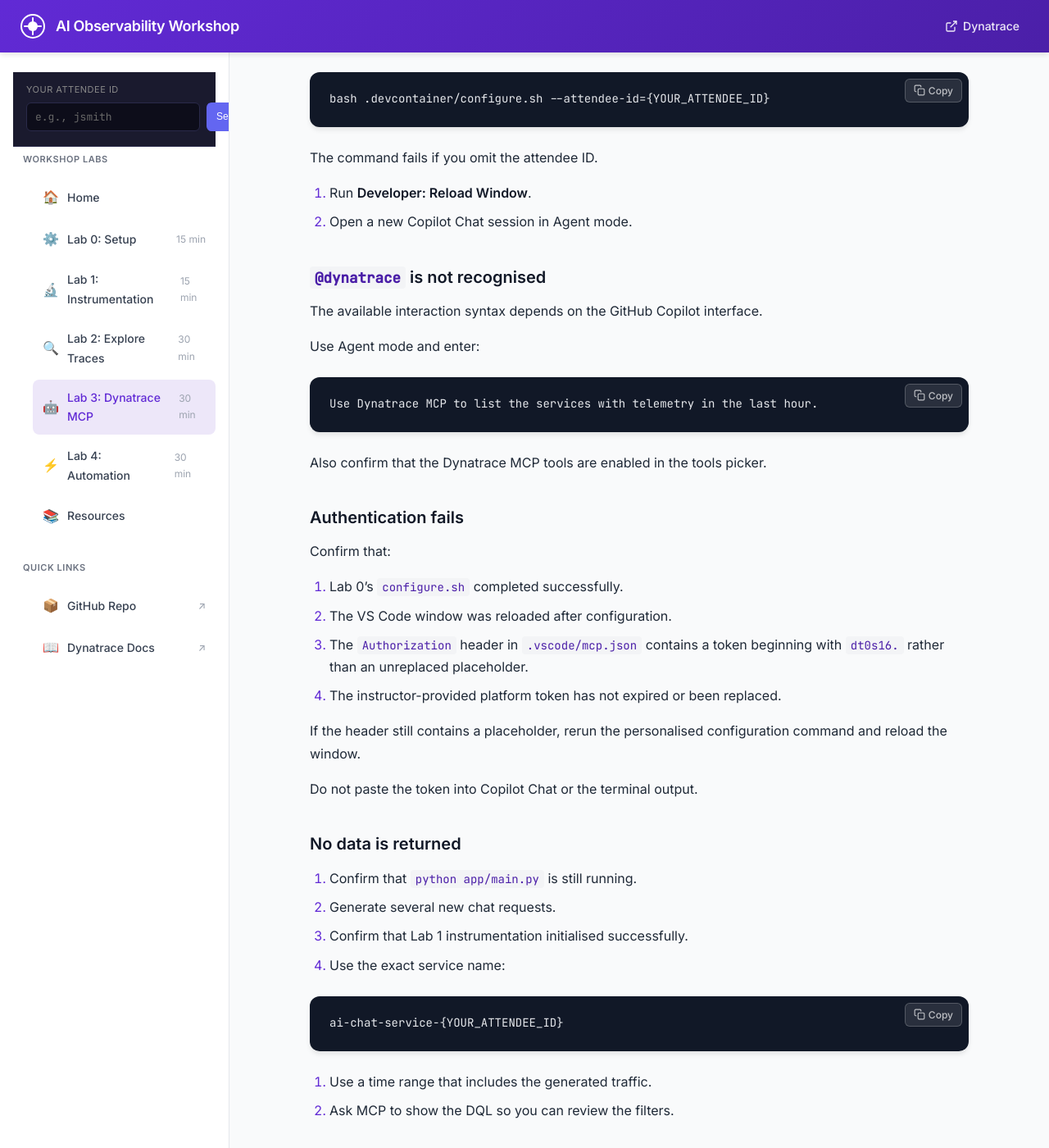
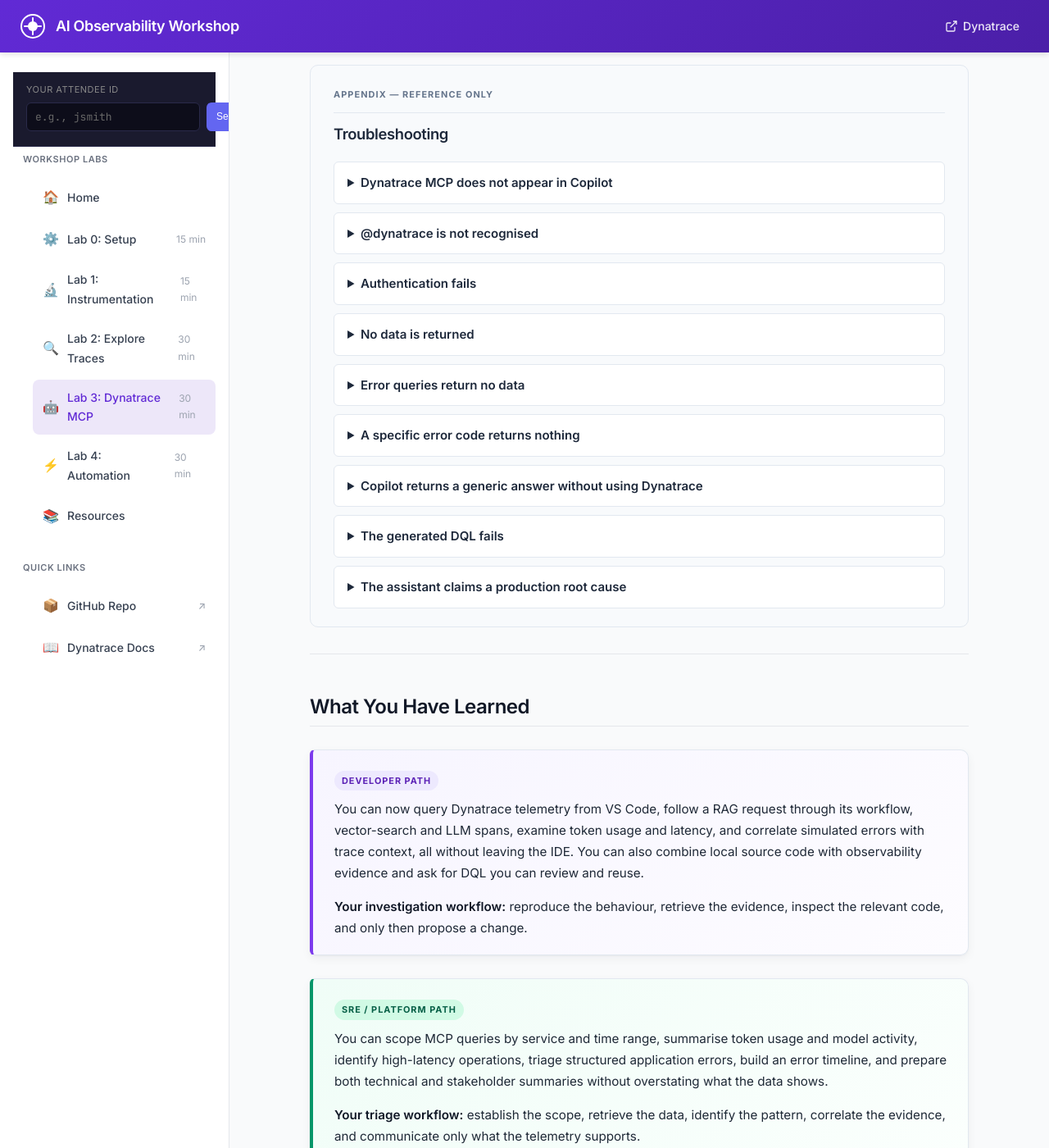
Before and after one commit to marc-mas-ferrer/ai-mcp-ilt, a Jekyll site: the page built from docs/lab3-dynatrace-mcp.md, in a window 1280 px wide and 1400 px high, scrolled down 16247 px. Shown: the whole window at 82% size. Built offline with Jekyll 4.4.1, drawn with Linux system fonts in a browser that asks for light colours; some of the changed text lies outside the part shown.

Commit message:
"Improved docs readability"

````diff
--- a/docs/lab2-explore-traces.md
+++ b/docs/lab2-explore-traces.md
@@ -22,6 +22,8 @@
 - Identify opportunities to improve prompt efficiency
 - Analyse token usage over time with DQL
 
+<div class="why-dynatrace" markdown="1">
+
 ## Why Dynatrace for AI Observability?
 
 | Capability | Basic tracing | Dynatrace |
@@ -32,6 +34,10 @@
 | Investigate failures | Manual investigation | End-to-end trace and log analysis |
 | Detect anomalies | Static thresholds | AI-powered baselines |
 | Take action | External tooling | Built-in Workflows |
+
+</div>
+
+---
 
 ## Step 1: Access Dynatrace
 
@@ -46,6 +52,8 @@
 ### 1.2 Sign in
 
 Use the credentials provided by your instructor.
+
+---
 
 ## Step 2: Find Your AI Service
 
@@ -63,9 +71,11 @@
 2. Select `ai-chat-service-{YOUR_ATTENDEE_ID}`.
 3. Select **Update**.
 
-![Explorer](/assets/images/explorer.png)
+![Explorer](assets/images/service_health.png)
 
 The explorer view provides an overview of traffic, latency, errors, token usage, and other available AI observability data.
+
+---
 
 ## Step 3: Explore Prompt and Trace Data
 
@@ -80,9 +90,10 @@
 
 ### 3.2 Open distributed traces
 
-Select **View prompt details** --> **View trace** in the upper-right corner.
+Select **View prompt details --> View trace** in the upper-right corner.
 
 ![View prompt details](assets/images/view-prompt.png)
+
 ![View traces](assets/images/view-trace.png)
 
 The Distributed Tracing app opens and displays spans associated with the selected service.
@@ -95,11 +106,15 @@
 
 ![Trace detail](assets/images/trace_dive.png)
 
+---
+
 ## Your Mission
 
-The next exercises examine the application from two perspectives.
+The next exercises examine the application from two perspectives. Both paths use the same telemetry, but they ask different questions of it.
 
-### Developer: Why is the RAG application producing an unexpected answer?
+<div class="persona-box developer" markdown="1">
+
+### Why is the RAG application producing an unexpected answer?
 
 You need to determine:
 
@@ -112,7 +127,11 @@
 
 **Focus on:** Steps 4, 5, and 6.
 
-### SRE or Platform Engineer: How is this AI service consuming resources?
+</div>
+
+<div class="persona-box sre" markdown="1">
+
+### How is this AI service consuming resources?
 
 You need to understand:
 
@@ -124,7 +143,12 @@
 
 **Focus on:** Steps 7, 8, and 9.
 
+</div>
+
+---
+
 ## Step 4: Analyse an AI Trace
+{: .step-dev }
 
 ### 4.1 Understand the trace structure
 
@@ -193,7 +217,10 @@
 
 > Prompt and completion capture can expose application or user data. Production environments should apply suitable access controls and data-handling policies.
 
+---
+
 ## Step 5: Understand Local Retrieval
+{: .step-dev }
 
 The application converts each question into a vector inside the Codespace, using a deterministic hashing function rather than a trained embedding model. Nothing is sent to LiteLLM or Amazon Bedrock for this step.
 
@@ -210,7 +237,10 @@
 
 > In a production RAG system this step would normally call a trained embedding model, and that call would appear as its own span with its own token usage and latency. The workshop uses a local function so that every attendee gets identical, repeatable retrieval without an extra dependency.
 
+---
+
 ## Step 6: Analyse Vector Search
+{: .step-dev }
 
 ### 6.1 Find the vector-store span
 
@@ -236,7 +266,10 @@
 - Do the returned sources appear relevant to the original question?
 - Would changing the number of retrieved chunks improve the response or only increase the prompt size?
 
+---
+
 ## Step 7: Analyse Token Utilisation
+{: .step-sre }
 
 Amazon Nova Micro supports the following limits in this workshop configuration:
 
@@ -299,7 +332,10 @@
 
 > **Tip:** Low utilisation is expected in this workshop. The objective is to learn how lookup data can make capacity analysis dynamic instead of hardcoding model limits into every query.
 
+---
+
 ## Step 8: Use Notebooks for AI Analysis
+{: .step-sre }
 
 ### 8.1 Model usage distribution
 
@@ -328,7 +364,10 @@
 
 > Not every span represents an LLM request. The result can include HTTP, workflow, task, vector-store, and LLM spans.
 
+---
+
 ## Step 9: Analyse Token Economics
+{: .step-sre }
 
 ### 9.1 Inspect the pricing lookup table
 
@@ -440,9 +479,14 @@
 | Tokens increase faster than requests | Average request size is increasing | Compare prompts and retrieval results |
 | Slow requests with normal token usage | Delay may be outside model generation | Examine workflow and vector-search spans |
 
+---
+
+<div class="lab-checkpoint" markdown="1">
+
 ## Checkpoint
 
-Before proceeding to Lab 3, verify that you can:
+Work through these before moving on. If every item is true, you are ready for Lab 3.
+{: .checkpoint-intro }
 
 - Open a trace for the `/chat` endpoint and identify the workflow, task, vector-store and LLM spans
 - Find both LLM calls in a RAG request and inspect their prompts, completions and token attributes
@@ -450,9 +494,19 @@
 - Load both lookup tables and calculate token utilisation and estimated cost
 - Analyse token usage over time
 
+<div class="checkpoint-actions" markdown="1">
+[Something isn't working](#troubleshooting){: .ws-btn-secondary }
+[Continue to Lab 3](lab3-dynatrace-mcp){: .ws-btn-primary }
+</div>
+
+</div>
+
+<div class="appendix" markdown="1">
+
 ## Troubleshooting
 
-### No traces found
+<details markdown="1">
+<summary>No traces found</summary>
 
 1. Confirm that the service name contains the correct `ATTENDEE_ID`.
 2. Send several new requests through the chat interface.
@@ -461,14 +515,20 @@
 5. Confirm that `DT_API_TOKEN` has the required trace-ingest permission.
 6. Expand the selected time range in Dynatrace.
 
-### LLM attributes are missing
+</details>
+
+<details markdown="1">
+<summary>LLM attributes are missing</summary>
 
 1. Confirm that the Traceloop SDK is installed.
 2. Confirm that `Traceloop.init()` runs when the application starts.
 3. Look at the LLM child span rather than only the parent HTTP or workflow span.
 4. Check all available span attributes, because names can vary between instrumentation versions.
 
-### The lookup query returns no rows
+</details>
+
+<details markdown="1">
+<summary>The lookup query returns no rows</summary>
 
 A lookup that finds no match does not produce an error. The `filter isNotNull(...)` line removes the unmatched rows, so the result is simply empty.
 
@@ -489,11 +549,17 @@
 
 Confirm that the value in `gen_ai.response.model` exists in the lookup table's `model` field, and that your account can read Grail lookup files.
 
-### Token values are null
+</details>
+
+<details markdown="1">
+<summary>Token values are null</summary>
 
 Make sure you selected LLM spans. Workflow, task, HTTP and ChromaDB spans do not necessarily contain `gen_ai.usage.*` attributes.
 
-### The service does not appear
+</details>
+
+<details markdown="1">
+<summary>The service does not appear</summary>
 
 1. Send more chat requests.
 2. Refresh the AI Observability app.
@@ -501,11 +567,31 @@
 4. Search for the complete service name.
 5. Use Distributed Tracing directly if the service is not yet visible in the AI Observability app.
 
+</details>
+
+</div>
+
+---
+
 ## What You Have Learned
 
-**As a developer**, you can follow a RAG request through its complete trace, distinguish workflow, task, vector-store and LLM spans, and inspect prompts, completions, token usage and latency at each stage. When a RAG response is poor, inspect the retrieved documents, the generated context, the final prompt and the completion before changing the model.
+<div class="persona-box developer" markdown="1">
 
-**As an SRE or platform engineer**, you can analyse model usage with DQL, compare token consumption against model limits, estimate cost from aggregated token data, and track usage over time. Model limits and pricing belong in centrally maintained lookup data, not hardcoded separately into every query.
+You can follow a RAG request through its complete trace, distinguish workflow, task, vector-store and LLM spans, and inspect prompts, completions, token usage and latency at each stage.
+
+**When a RAG response is poor:** inspect the retrieved documents, the generated context, the final prompt and the completion before changing the model.
+
+</div>
+
+<div class="persona-box sre" markdown="1">
+
+You can analyse model usage with DQL, compare token consumption against model limits, estimate cost from aggregated token data, and track usage over time.
+
+**Take back to your team:** model limits and pricing belong in centrally maintained lookup data, not hardcoded separately into every query.
+
+</div>
+
+---
 
 ## Great Progress
 
@@ -513,4 +599,7 @@
 
 In the next lab, you will use Dynatrace MCP to investigate observability data directly from your development environment.
 
-[← Lab 1: Instrumentation](lab1-instrumentation) | [Lab 3: Dynatrace MCP →](lab3-dynatrace-mcp)
+<div class="lab-nav">
+  <a href="lab1-instrumentation">← Lab 1: Instrumentation</a>
+  <a href="lab3-dynatrace-mcp">Lab 3: Dynatrace MCP →</a>
+</div>
--- a/docs/lab3-dynatrace-mcp.md
+++ b/docs/lab3-dynatrace-mcp.md
@@ -122,7 +122,7 @@
 
 <div class="persona-box developer" markdown="1">
 
-### Developer: Investigate a RAG request from the IDE
+### Investigate a RAG request from the IDE
 
 Your goal is to understand:
 
@@ -137,7 +137,7 @@
 
 <div class="persona-box sre" markdown="1">
 
-### SRE or Platform Engineer: Triage service behaviour
+### Triage service behaviour
 
 Your goal is to determine:
 
@@ -153,9 +153,8 @@
 
 ---
 
-<div class="persona-box developer" markdown="1">
-
 ## Step 2: Investigate the RAG Pipeline
+{: .step-dev }
 
 ### 2.1 Find recent requests
 
@@ -244,6 +243,7 @@
 ---
 
 ## Step 3: Investigate Simulated Errors
+{: .step-dev }
 
 ### 3.1 Generate errors
 
@@ -339,13 +339,10 @@
 
 > Always review generated code before applying it. Telemetry can identify behaviour, but a suggested code change still requires engineering judgement.
 
-</div>
-
 ---
 
-<div class="persona-box sre" markdown="1">
-
 ## Step 4: Assess Service Usage
+{: .step-sre }
 
 ### 4.1 Summarise recent activity
 
@@ -402,6 +399,7 @@
 ---
 
 ## Step 5: Perform Error Triage
+{: .step-sre }
 
 ### 5.1 Generate the incident data
 
@@ -488,8 +486,6 @@
 Do not invent customer impact, business impact, or a root cause.
 ```
 
-</div>
-
 ---
 
 ## Bonus: Use Dynatrace Intelligence in a Notebook
@@ -567,9 +563,12 @@
 
 ---
 
+<div class="lab-checkpoint" markdown="1">
+
 ## Checkpoint
 
-Before proceeding to Lab 4, verify that you can:
+Work through these before moving on. If every item is true, you are ready for Lab 4.
+{: .checkpoint-intro }
 
 - Find `Dynatrace-MCP` in the Copilot tool list and run a request from Agent mode
 - Retrieve telemetry for `ai-chat-service-{YOUR_ATTENDEE_ID}`, then review the generated DQL
@@ -578,11 +577,19 @@
 - Investigate one simulated error using logs and trace context
 - Produce an evidence-based summary that distinguishes observation from conclusion
 
----
+<div class="checkpoint-actions" markdown="1">
+[Something isn't working](#troubleshooting){: .ws-btn-secondary }
+[Continue to Lab 4](lab4-automation){: .ws-btn-primary }
+</div>
+
+</div>
+
+<div class="appendix" markdown="1">
 
 ## Troubleshooting
 
-### Dynatrace MCP does not appear in Copilot
+<details markdown="1">
+<summary>Dynatrace MCP does not appear in Copilot</summary>
 
 1. Confirm `.vscode/mcp.json` exists.
 2. Validate it:
@@ -612,7 +619,10 @@
 5. Run **Developer: Reload Window**.
 6. Open a new Copilot Chat session in Agent mode.
 
-### `@dynatrace` is not recognised
+</details>
+
+<details markdown="1">
+<summary>@dynatrace is not recognised</summary>
 
 The available interaction syntax depends on the GitHub Copilot interface.
 
@@ -624,7 +634,10 @@
 
 Also confirm that the Dynatrace MCP tools are enabled in the tools picker.
 
-### Authentication fails
+</details>
+
+<details markdown="1">
+<summary>Authentication fails</summary>
 
 Confirm that:
 
@@ -637,7 +650,10 @@
 
 Do not paste the token into Copilot Chat or the terminal output.
 
-### No data is returned
+</details>
+
+<details markdown="1">
+<summary>No data is returned</summary>
 
 1. Confirm that `python app/main.py` is still running.
 2. Generate several new chat requests.
@@ -651,7 +667,10 @@
 5. Use a time range that includes the generated traffic.
 6. Ask MCP to show the DQL so you can review the filters.
 
-### Error queries return no data
+</details>
+
+<details markdown="1">
+<summary>Error queries return no data</summary>
 
 Confirm that:
 
@@ -664,13 +683,19 @@
    - `error.stage`
 4. The selected time range includes the generated errors.
 
-### A specific error code returns nothing
+</details>
+
+<details markdown="1">
+<summary>A specific error code returns nothing</summary>
 
 Each simulated failure is chosen at random from eight scenarios, so your data will usually contain only some of them.
 
 Run the summary query from Step 3.2 first to see which codes you actually generated, then investigate one of those.
 
-### Copilot returns a generic answer without using Dynatrace
+</details>
+
+<details markdown="1">
+<summary>Copilot returns a generic answer without using Dynatrace</summary>
 
 Rewrite the request explicitly:
 
@@ -681,7 +706,10 @@
 
 Check the tool-call information in Copilot Chat to verify that a Dynatrace MCP tool was invoked.
 
-### The generated DQL fails
+</details>
+
+<details markdown="1">
+<summary>The generated DQL fails</summary>
 
 Ask Copilot to correct the query:
 
@@ -695,7 +723,10 @@
 
 Do not paste credentials or tokens into the chat.
 
-### The assistant claims a production root cause
+</details>
+
+<details markdown="1">
+<summary>The assistant claims a production root cause</summary>
 
 The errors in this lab are simulated. Use:
 
@@ -705,13 +736,17 @@
 provider or infrastructure failure.
 ```
 
+</details>
+
+</div>
+
 ---
 
 ## What You Have Learned
 
 <div class="persona-box developer" markdown="1">
 
-**As a developer**, you can now query Dynatrace telemetry from VS Code, follow a RAG request through its workflow, vector-search and LLM spans, examine token usage and latency, and correlate simulated errors with trace context, all without leaving the IDE. You can also combine local source code with observability evidence and ask for DQL you can review and reuse.
+You can now query Dynatrace telemetry from VS Code, follow a RAG request through its workflow, vector-search and LLM spans, examine token usage and latency, and correlate simulated errors with trace context, all without leaving the IDE. You can also combine local source code with observability evidence and ask for DQL you can review and reuse.
 
 **Your investigation workflow:** reproduce the behaviour, retrieve the evidence, inspect the relevant code, and only then propose a change.
 
@@ -719,7 +754,7 @@
 
 <div class="persona-box sre" markdown="1">
 
-**As an SRE or platform engineer**, you can scope MCP queries by service and time range, summarise token usage and model activity, identify high-latency operations, triage structured application errors, build an error timeline, and prepare both technical and stakeholder summaries without overstating what the data shows.
+You can scope MCP queries by service and time range, summarise token usage and model activity, identify high-latency operations, triage structured application errors, build an error timeline, and prepare both technical and stakeholder summaries without overstating what the data shows.
 
 **Your triage workflow:** establish the scope, retrieve the data, identify the pattern, correlate the evidence, and communicate only what the telemetry supports.
 
````
Also changed, not shown: docs/lab0-setup.md (+82 -13 lines), docs/lab1-instrumentation.md (+76 -11 lines), docs/lab4-automation.md (+56 -14 lines).
